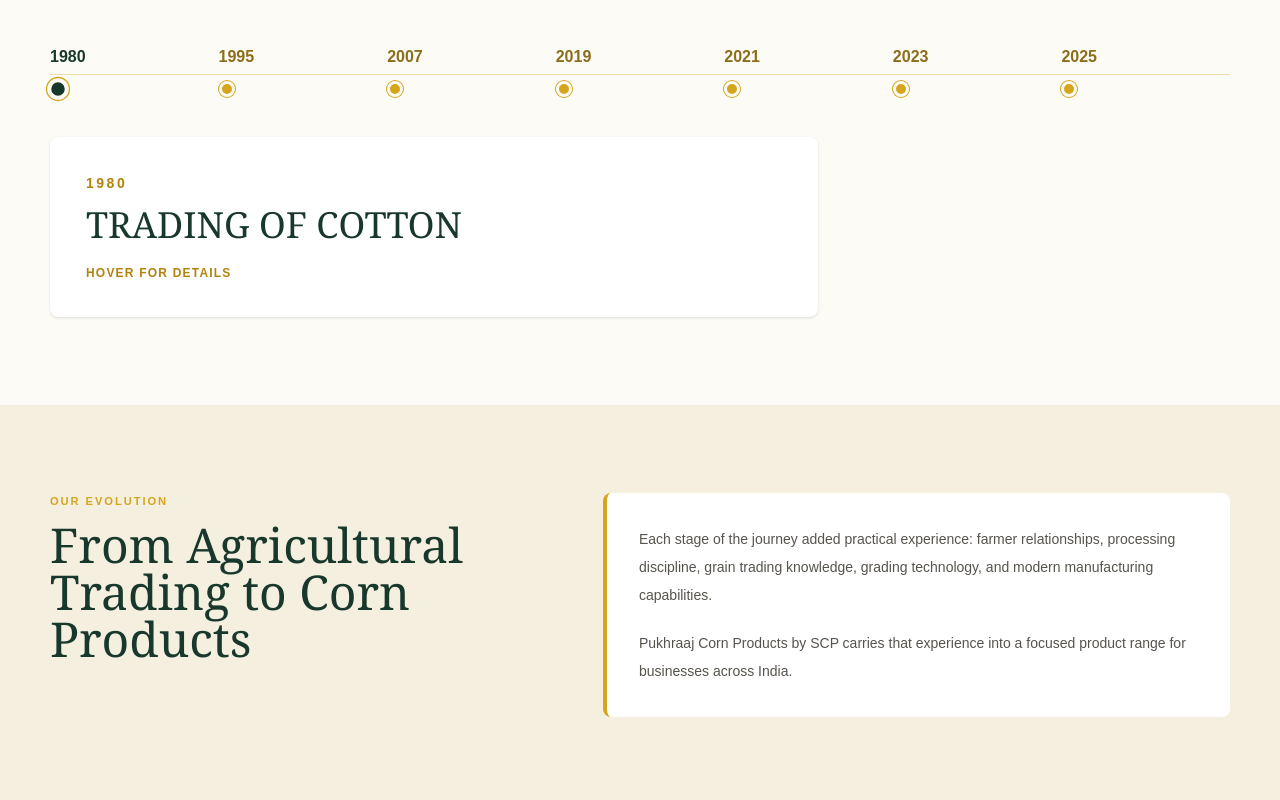
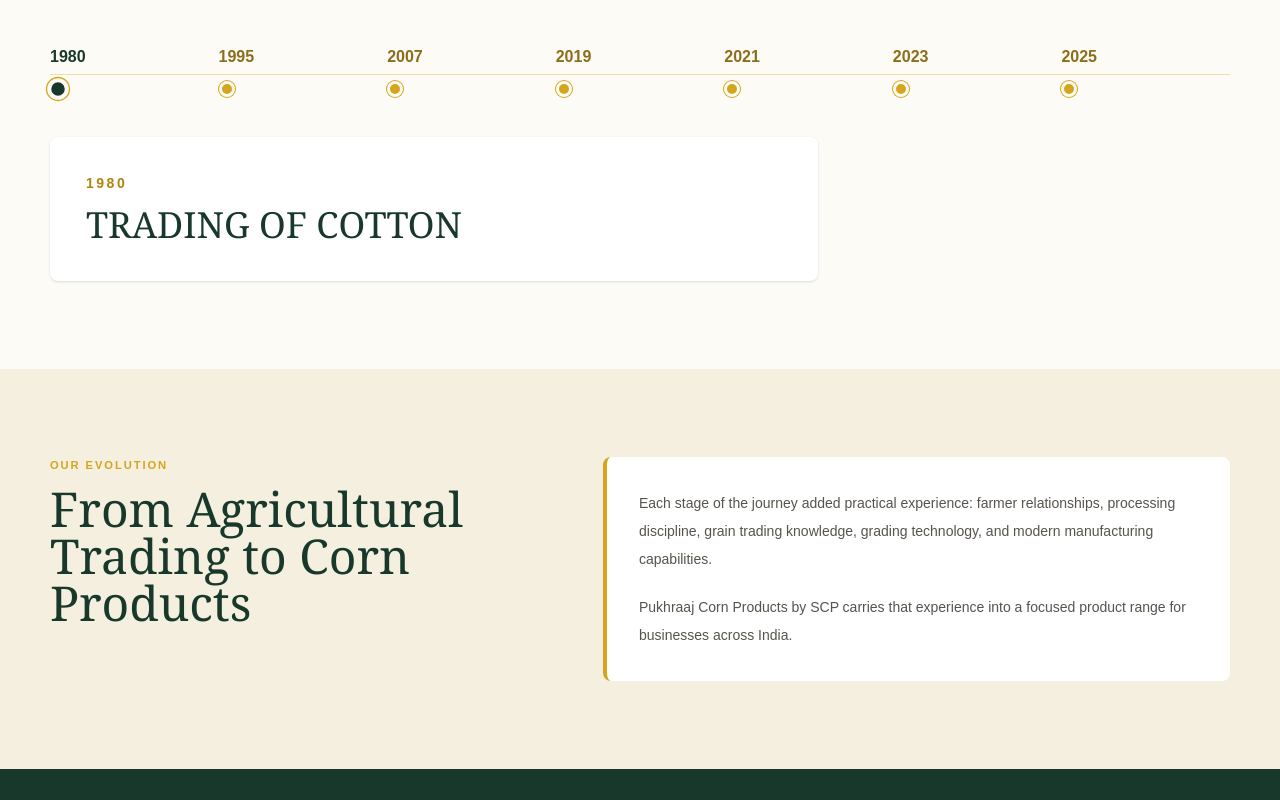
Before and after one commit to ritulkhatod1/Pukhraaj_corn, a Next.js app: page /about in a window 1280 px wide. Shown: the part 2060-2860 px from the top of the page. Built offline with nearby package versions, Linux system fonts and the light colour scheme.

Commit message:
Reveal journey details from timeline year hover

```diff
--- a/app/globals.css
+++ b/app/globals.css
@@ -42,9 +42,8 @@
 .timeline-hover-hint { display:none; }
 @media (min-width: 768px) {
   .timeline-detail-copy { max-height:0; overflow:hidden; opacity:0; }
-  .timeline-detail:hover .timeline-detail-copy, .timeline-detail:focus-within .timeline-detail-copy { max-height:14rem; opacity:1; }
-  .timeline-detail:hover .timeline-hover-hint, .timeline-detail:focus-within .timeline-hover-hint { display:none; }
-  .timeline-detail:not(:hover) .timeline-hover-hint { display:block; }
+  .timeline-detail.is-revealed .timeline-detail-copy { max-height:14rem; opacity:1; }
+  .timeline-detail.is-revealed .timeline-hover-hint { display:none; }
 }
 .contact-item { transition:transform 300ms ease; }
 .contact-item:hover { transform:translateY(-2px); }
--- a/components/ui.tsx
+++ b/components/ui.tsx
@@ -36,11 +36,16 @@
 
 export function Timeline() {
   const [active, setActive] = useState(0);
+  const [hasHoveredYear, setHasHoveredYear] = useState(false);
   const m = milestones[active];
+  function selectMilestone(index: number) {
+    setActive(index);
+    setHasHoveredYear(true);
+  }
   return <div className="mt-10">
-    <div className="hidden md:block"><div className="relative grid grid-cols-7 gap-0"><span className="absolute left-0 right-0 top-[31px] h-px bg-[#d5a51d]/35" /><span className="absolute left-0 top-[31px] h-px bg-[#d5a51d] transition-all duration-500" style={{ width: `${(active / (milestones.length - 1)) * 100}%` }} />{milestones.map((item, i) => <button type="button" aria-pressed={i === active} key={item.year} onClick={() => setActive(i)} className={`timeline-dot relative z-10 text-left ${i === active ? "is-active" : ""}`}><span>{item.year}</span><i /></button>)}</div></div>
-    <div className="grid gap-3 md:hidden">{milestones.map((item, i) => <button type="button" aria-pressed={i === active} key={item.year} onClick={() => setActive(i)} className={`timeline-mobile ${i === active ? "is-active" : ""}`}><span>{item.year}</span><strong>{item.title}</strong></button>)}</div>
-    <article aria-live="polite" className="timeline-detail group mt-8 max-w-3xl bg-white p-7 shadow-sm transition duration-500 sm:p-9 md:mt-10"><p className="text-sm font-extrabold tracking-[.18em] text-[#b1830d]">{m.year}</p><h3 className="display mt-3 text-4xl text-[#18382b]">{m.title}</h3><div className="timeline-detail-copy"><p className="mt-4 text-sm leading-7 text-stone-600">{m.copy}</p><div className="mt-7 inline-flex whitespace-pre-line border-l-4 border-[#d5a51d] bg-[#f4efdf] px-5 py-4 text-sm font-extrabold tracking-wider text-[#18382b]">{m.stat}</div></div><p className="timeline-hover-hint mt-5 text-xs font-bold uppercase tracking-widest text-[#b1830d]">Hover for details</p></article>
+    <div className="hidden md:block"><div className="relative grid grid-cols-7 gap-0"><span className="absolute left-0 right-0 top-[31px] h-px bg-[#d5a51d]/35" /><span className="absolute left-0 top-[31px] h-px bg-[#d5a51d] transition-all duration-500" style={{ width: `${(active / (milestones.length - 1)) * 100}%` }} />{milestones.map((item, i) => <button type="button" aria-pressed={i === active} key={item.year} onMouseEnter={() => selectMilestone(i)} onFocus={() => selectMilestone(i)} onClick={() => selectMilestone(i)} className={`timeline-dot relative z-10 text-left ${i === active ? "is-active" : ""}`}><span>{item.year}</span><i /></button>)}</div></div>
+    <div className="grid gap-3 md:hidden">{milestones.map((item, i) => <button type="button" aria-pressed={i === active} key={item.year} onClick={() => selectMilestone(i)} className={`timeline-mobile ${i === active ? "is-active" : ""}`}><span>{item.year}</span><strong>{item.title}</strong></button>)}</div>
+    <article aria-live="polite" className={`timeline-detail mt-8 max-w-3xl bg-white p-7 shadow-sm transition duration-500 sm:p-9 md:mt-10 ${hasHoveredYear ? "is-revealed" : ""}`}><p className="text-sm font-extrabold tracking-[.18em] text-[#b1830d]">{m.year}</p><h3 className="display mt-3 text-4xl text-[#18382b]">{m.title}</h3><div className="timeline-detail-copy"><p className="mt-4 text-sm leading-7 text-stone-600">{m.copy}</p><div className="mt-7 inline-flex whitespace-pre-line border-l-4 border-[#d5a51d] bg-[#f4efdf] px-5 py-4 text-sm font-extrabold tracking-wider text-[#18382b]">{m.stat}</div></div><p className="timeline-hover-hint mt-5 text-xs font-bold uppercase tracking-widest text-[#b1830d]">Hover over a year to view details</p></article>
   </div>;
 }
 
```
